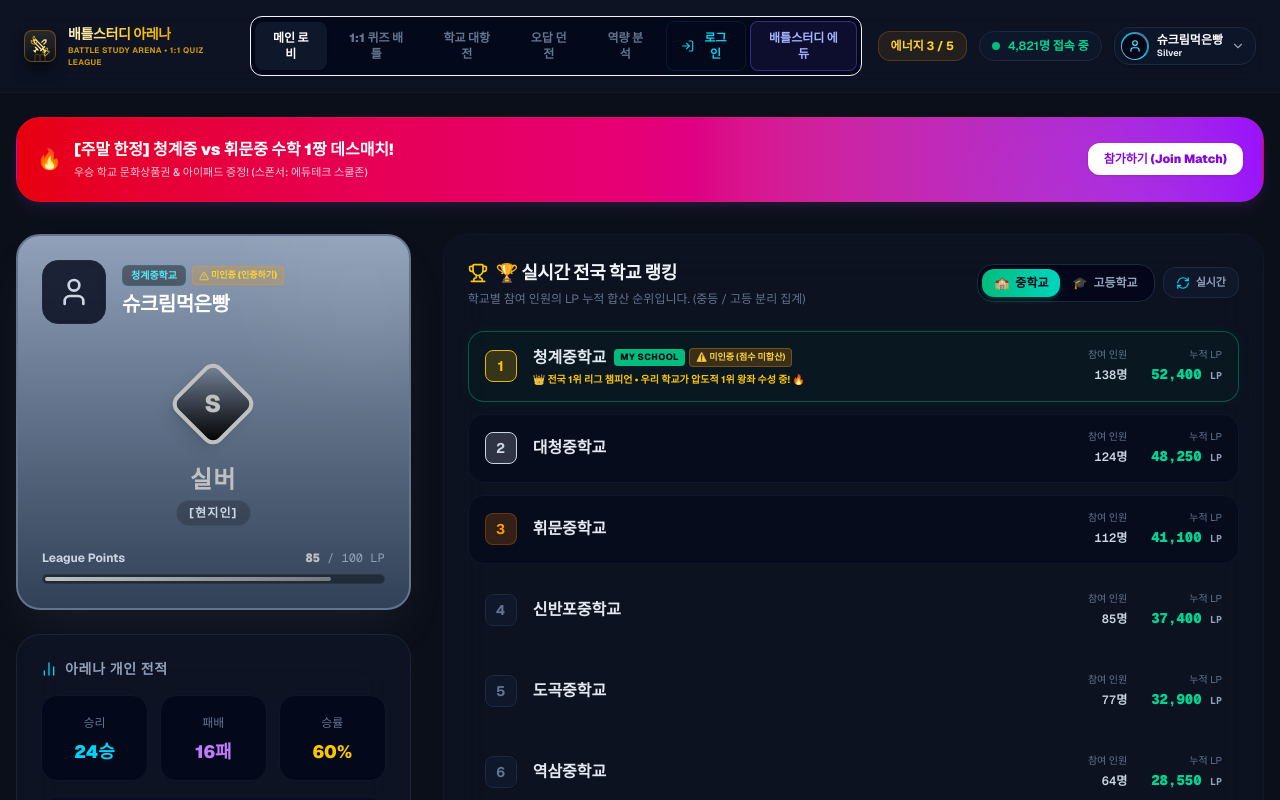
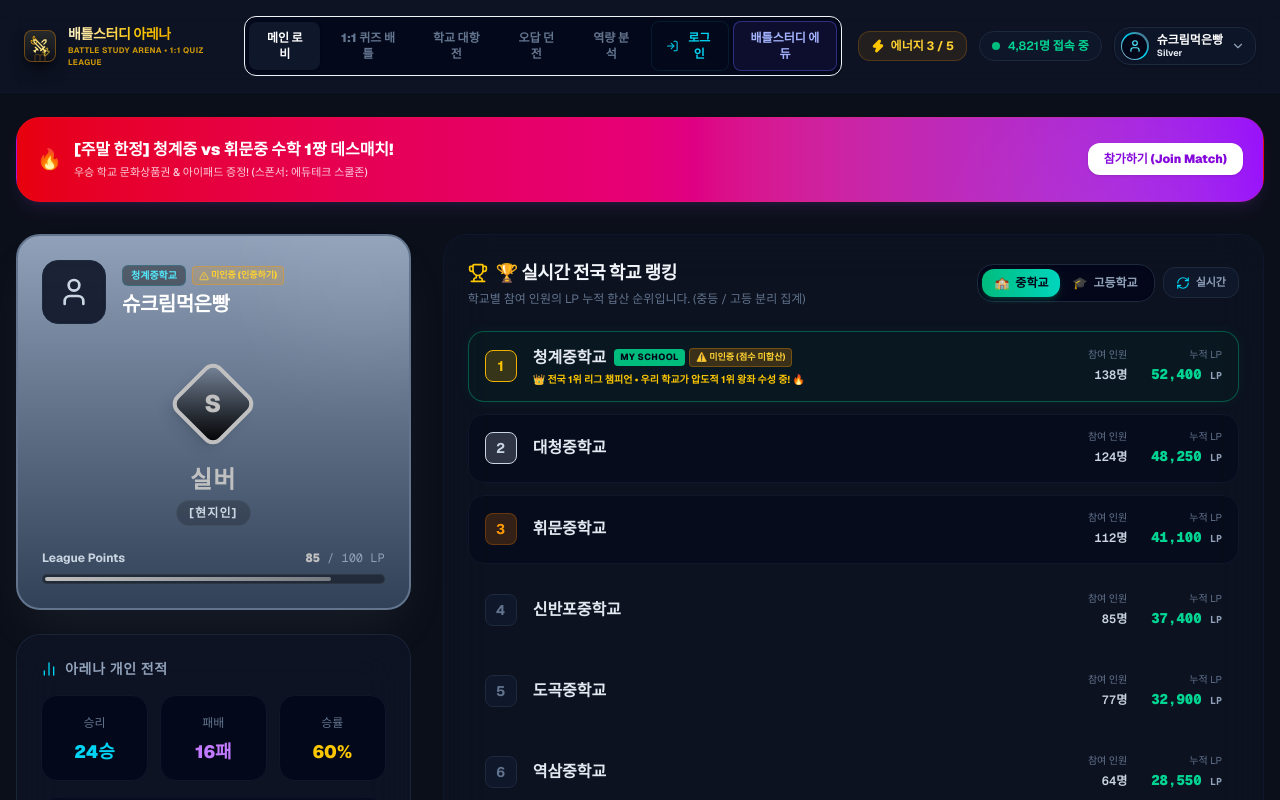
Before and after one commit to yunha2604-hub/battle-study, a Next.js app: page /lobby in a window 1280 px wide. Shown: the top 800 px of the page. Built offline with nearby package versions, Linux system fonts and the light colour scheme.

Commit message:
fix: 상단 헤더 에너지 배지 번개 아이콘 복구

```diff
--- a/src/components/GlobalHeader.tsx
+++ b/src/components/GlobalHeader.tsx
@@ -2,7 +2,7 @@
 
 import React, { useState, useRef, useEffect } from "react";
 import { useRouter, usePathname } from "next/navigation";
-import { LogIn, User, ChevronDown, LogOut, BarChart2, ShieldCheck, Trophy } from "lucide-react";
+import { LogIn, User, ChevronDown, LogOut, BarChart2, ShieldCheck, Trophy, Zap } from "lucide-react";
 import { ArenaLogo, EduLogo } from "./BrandLogo";
 import { useBattleStudy } from "@/context/BattleStudyContext";
 
@@ -189,9 +189,10 @@ export default function GlobalHeader({
       {/* User Status Bar */}
       <div className="flex items-center gap-3 shrink-0">
         {/* Lightning Energy Badge */}
-        <div className={`flex items-center px-3 py-1.5 rounded-xl border text-xs font-bold ${
+        <div className={`flex items-center gap-1.5 px-3 py-1.5 rounded-xl border text-xs font-bold ${
           isLight ? "bg-amber-50 border-amber-200 text-amber-700" : "bg-amber-500/10 border-amber-500/20 text-amber-300"
         }`}>
+          <Zap className={`w-3.5 h-3.5 shrink-0 ${isLight ? "text-amber-500 fill-amber-500" : "text-yellow-400 fill-yellow-400"}`} />
           <span>에너지 {energy} / 5</span>
         </div>
 
```
